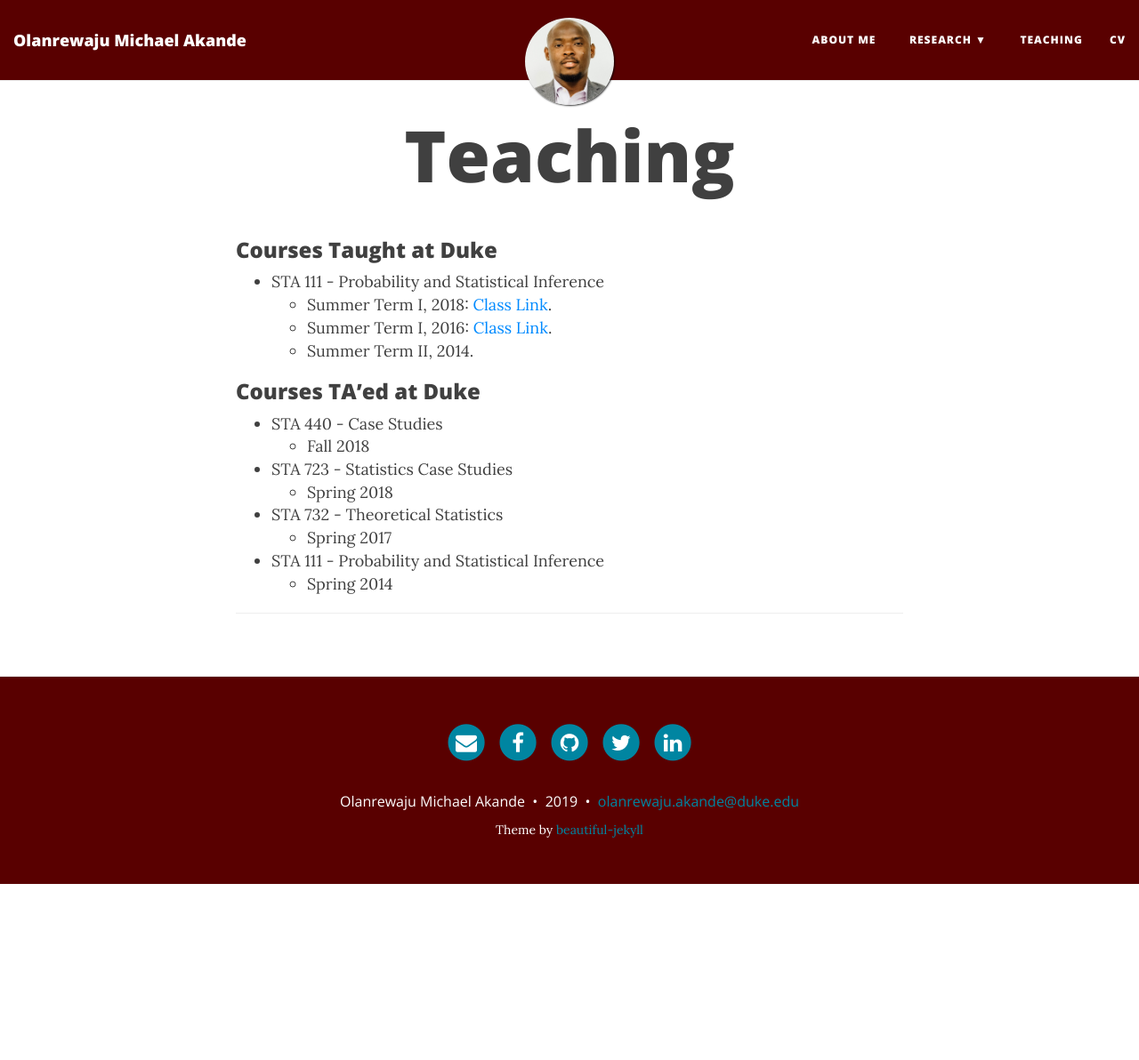
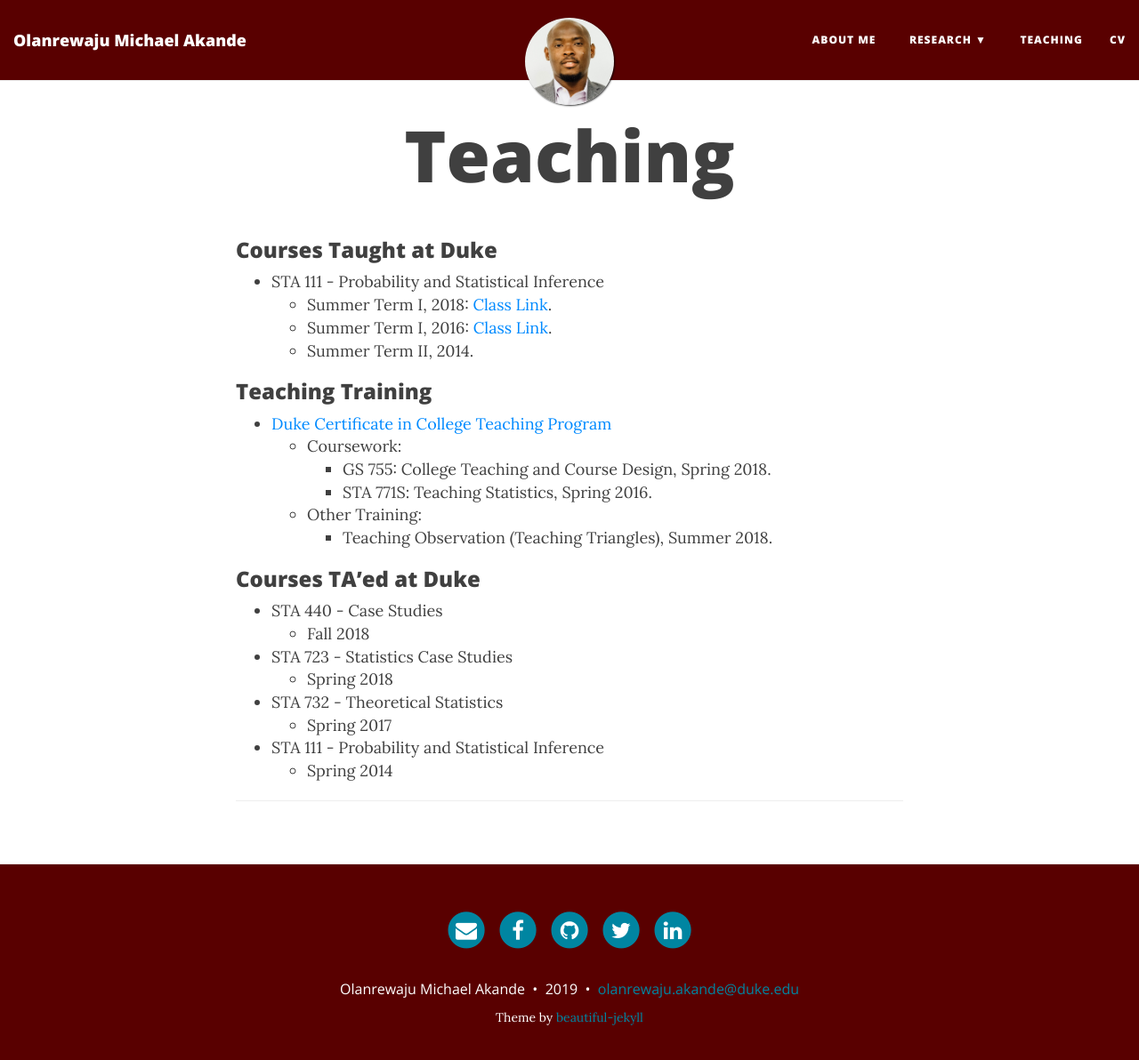
Before and after one commit to akandelanre/akandelanre.github.io, a Jekyll site: the page built from teaching.md, in a window 1280 px wide and 1205 px high. Shown: the top 1192 px of the window at 89% size. Built offline with Jekyll 4.4.1, drawn with Linux system fonts in a browser that asks for light colours; nearby versions of some CDN libraries.

Commit message:
Add teaching training

```diff
--- a/_config.yml
+++ b/_config.yml
@@ -29,7 +29,7 @@ navbar-links:
     - Talks: "talks"
     - Software: "software"
   Teaching: "teaching"
-  CV: "/CV/OlanrewajuAkande_CV.pdf"
+  CV: "OlanrewajuAkande_CV.pdf"
   #Contact: "contact"
 
 # Image to show in the navigation bar - image must be a square (width = height)
--- a/teaching.md
+++ b/teaching.md
@@ -8,6 +8,14 @@ title: Teaching
   * Summer Term I, 2018: [Class Link](https://akandelanre.github.io/STA111_SummerI_2018/).
   * Summer Term I, 2016: [Class Link](https://akandelanre.github.io/STA111_SummerI_2016/).
   * Summer Term II, 2014.
+
+### Teaching Training
+* [Duke Certificate in College Teaching Program](https://gradschool.duke.edu/professional-development/programs/certificate-college-teaching)
+  * Coursework:
+    * GS 755: College Teaching and Course Design, Spring 2018.
+    * STA 771S: Teaching Statistics, Spring 2016.
+  * Other Training:
+    * Teaching Observation (Teaching Triangles), Summer 2018.
 
 ### Courses TA’ed at Duke
 * STA 440 - Case Studies
```
